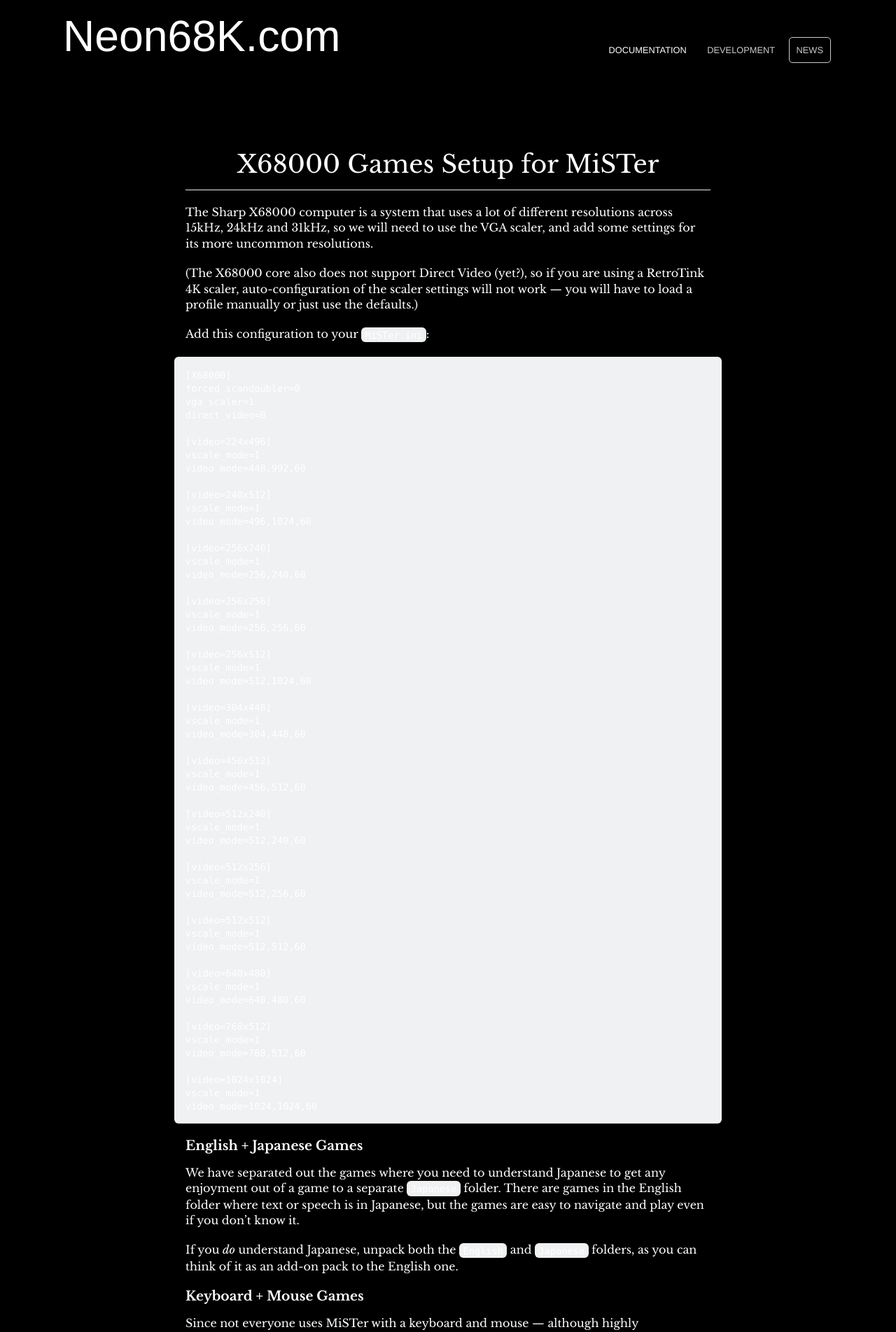
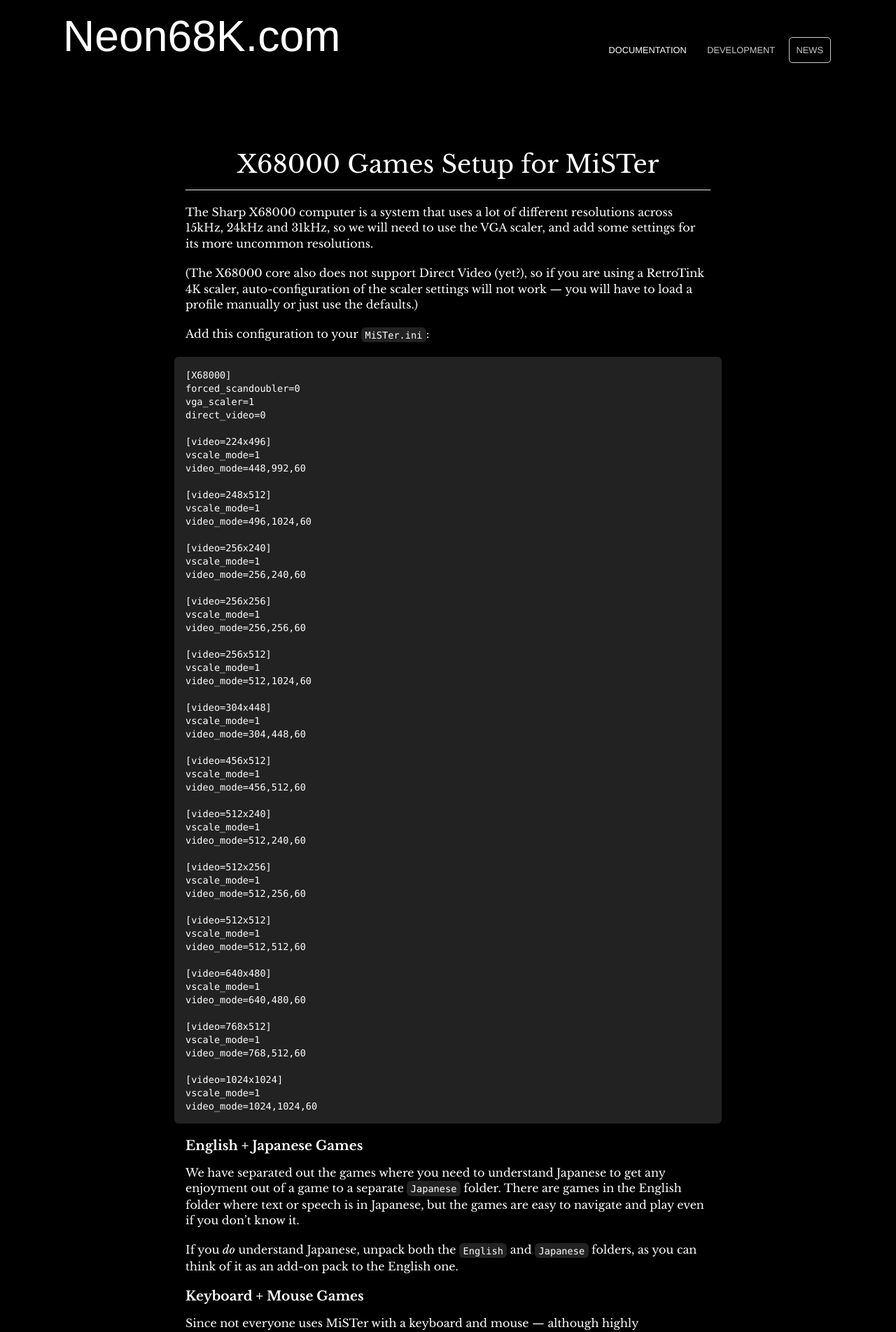
Before and after one commit to Neon68K/neon68k.github.io, a Jekyll site: the page built from docs.md, in a window 1280 px wide. Shown: the top 1904 px of the page at 70% size. Built offline with Jekyll 4.4.1, drawn with Linux system fonts in a browser that asks for light colours.

Commit message:
Fix code display

```diff
--- a/_includes/neon68k.css
+++ b/_includes/neon68k.css
@@ -94,7 +94,7 @@
 pre {
   font-family: ui-monospace, SFMono-Regular, SF Mono, Menlo, Consolas, Liberation Mono, monospace;
   color: #fff;
-  background-color: rgb(239, 241, 242);
+  background-color: #222;
   padding: 16px;
   border-radius: 6px;
   margin: 0 -16px 20px -16px;
@@ -105,7 +105,7 @@
   padding: .2em .4em;
   font-size: 85%;
   border-radius: 6px;
-  background-color: rgb(239, 241, 242);
+  background-color: #222;
 }
 
 pre code {
```
